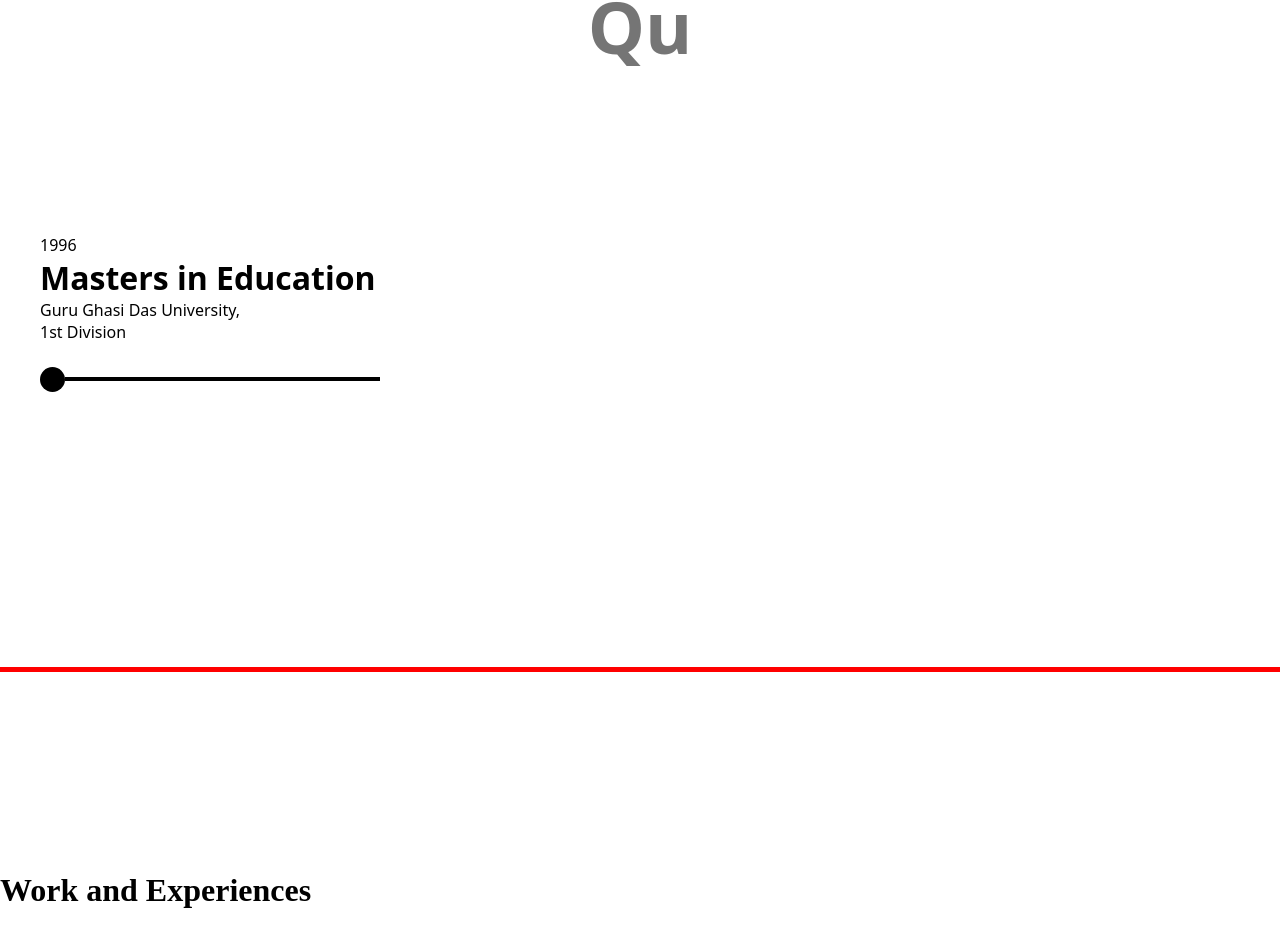
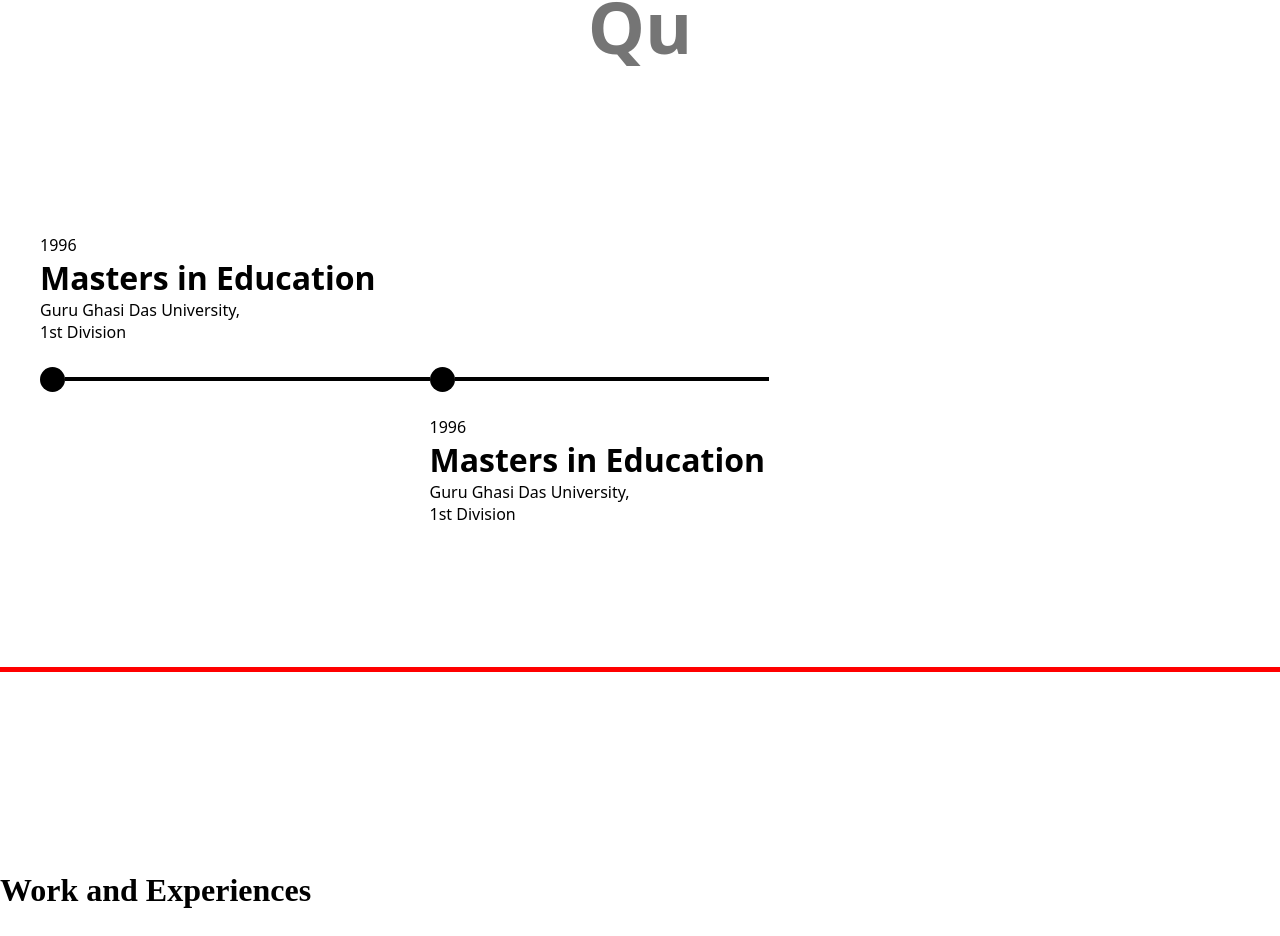
Before and after one commit to Kawish-Raj/arun-kumar-portfolio, a React (Vite) app: page / in a window 1280 px wide. Shown: the part 2231-3167 px from the top of the page. Built offline with nearby package versions, Linux system fonts and the light colour scheme.

Commit message:
made an even list item in the timeline

```diff
--- a/src/components/Qualifications.jsx
+++ b/src/components/Qualifications.jsx
@@ -23,7 +23,7 @@ export default function Qualifications({ setIsMainContent }) {
             <div className={styles.timelineContainer}>
                 <ul className={styles.timelineList}>
                     <li className={`${styles.firstListItem} ${styles.oddItem}`}>
-                        <div className={styles.sampleImage}></div>
+                        <div className={`${styles.sampleImage} ${styles.sampleImageStyling}`}></div>
                         <hr className={`${styles.firstHorizontalLine} ${styles.horizontalStyling}`}></hr>
                         <div className={styles.timelineContent}>
                             <p className={styles.datePara}>1996</p>
@@ -33,7 +33,15 @@ export default function Qualifications({ setIsMainContent }) {
                         </div>
                     </li>
                     <li className={`${styles.listItem} ${styles.evenItem}`}>
-
+                        <hr className={`${styles.beforeHrLine} ${styles.horizontalStyling}`}></hr>
+                        <div className={`${styles.sampleImage} ${styles.sampleImageStyling}`}></div>
+                        <hr className={`${styles.afterHrLine} ${styles.horizontalStyling}`}></hr>
+                        <div className={styles.timelineContent}>
+                            <p className={styles.datePara}>1996</p>
+                            <h1 className={styles.degreeHeading}>Masters in Education</h1>
+                            <p className={styles.universityName}>Guru Ghasi Das University,</p>
+                            <p className={styles.divison}>1st Division</p>
+                        </div>
                     </li>
                 </ul>
             </div>
--- a/src/css-components/Qualifications.module.css
+++ b/src/css-components/Qualifications.module.css
@@ -23,7 +23,7 @@
 }
 
 .timelineList {
-    display:flex;
+    display: flex;
     list-style-type: none;
     /* padding-left: 0; */
     height: 100%;
@@ -36,7 +36,7 @@
     border: solid black 2px;
 }
 
-.sampleImage {
+.sampleImageStyling {
     height: 25px;
     width: 25px;
     border-radius: 50%;
@@ -73,11 +73,46 @@
 
 /******************** GENERAL LIST ITEMS ********************/
 
+.listItem {
+    display: grid;
+    grid-template-columns: auto auto 1fr;
+    grid-template-rows: 1fr auto 1fr;
+    width: fit-content;
+    justify-items: start;
+    gap: 0;
+}
+
+.beforeHrLine {
+    grid-column: 1;
+    grid-row: 2;
+    width: 50px; /************* INCREASE THIS TO INCREASE SPACING BETWEEN TIMELINE *********/
+    align-self: center;
+}
+
+.afterHrLine {
+    grid-column: 3;
+    grid-row: 2;
+    width: 100%;
+    align-self: center;
+}
+
+.sampleImage {
+    grid-column: 2;
+    grid-row: 2;
+}
+
+.timelineContent {
+    grid-column: 2 / span 2;
+}
+
+/************ ODD AND EVEN DIFFERENCES *************/
+
+.evenItem .timelineContent{
+    grid-row: 3;
+    padding-top: 3vh;
+}
+
 .oddItem .timelineContent {
     padding-bottom: 3vh;
-    align-self:end;
+    align-self: end;
 }
-
-/* .listItem {
-
-} */
```
Lines whose indentation alone changed are shown as unchanged.
